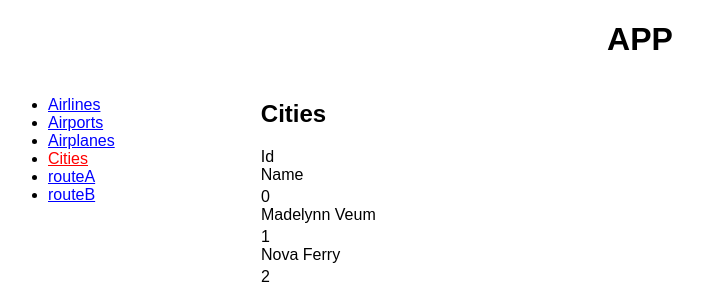
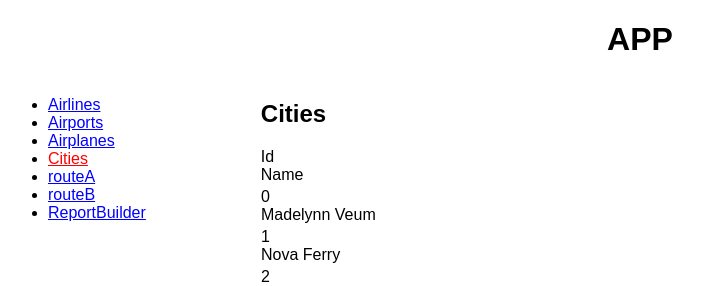
Before and after one commit to adardesign/capsuleCode, a React (Create React App) app: page /cities in a window 1280 px wide. Both pictures are taken after typing "Sample", "Sample123" into the empty fields and a click on the button "Login". Shown: the top 286 px of the page, without its empty margins (0-703 px from the left). Built offline with nearby package versions, Linux system fonts and the light colour scheme.

Commit message:
report builder

```diff
--- a/package.json
+++ b/package.json
@@ -9,8 +9,11 @@
   "main": "src/index.js",
   "dependencies": {
     "@reach/router": "^1.3.3",
+    "@tinymce/tinymce-react": "^3.8.4",
     "axios": "^0.19.2",
     "faker": "^4.1.0",
+    "highcharts": "^8.2.2",
+    "highcharts-react-official": "^3.0.0",
     "react": "16.13.1",
     "react-data-grid": "7.0.0-canary.16",
     "react-data-grid-addons": "6.1.0",
@@ -22,6 +25,7 @@
     "redux": "^4.0.5",
     "redux-devtools-extension": "^2.13.8",
     "redux-thunk": "^2.3.0",
+    "tinymce": "^5.6.2",
     "workbox-sw": "^5.1.3"
   },
   "devDependencies": {
--- /dev/null
+++ b/src/components/molecules/tiny/index.js
@@ -0,0 +1,116 @@
+import React, { useState, useEffect, useRef } from "react";
+import "tinymce/tinymce";
+import "tinymce/icons/default";
+import "tinymce/themes/silver";
+import "tinymce/plugins/paste";
+import "tinymce/plugins/link";
+import "tinymce/plugins/image";
+import "tinymce/plugins/table";
+import "tinymce/skins/ui/oxide/skin.min.css";
+import "tinymce/skins/ui/oxide/content.min.css";
+import "tinymce/skins/content/default/content.min.css";
+import { Editor } from "@tinymce/tinymce-react";
+import Highcharts from "highcharts";
+import HC_exporting from "highcharts/modules/exporting";
+HC_exporting(Highcharts);
+
+function timeout(ms) {
+  return new Promise((resolve) => setTimeout(resolve, ms));
+}
+
+const App = () => {
+  const getSVG = async (data) => {
+    //const container = document.createElement("div");
+    // container.id = "container";
+    const chart = Highcharts.chart("container", {
+      credits: {
+        enabled: true,
+      },
+      xAxis: {
+        categories: [
+          "Jan",
+          "Feb",
+          "Mar",
+          "Apr",
+          "May",
+          "Jun",
+          "Jul",
+          "Aug",
+          "Sep",
+          "Oct",
+          "Nov",
+          "Dec",
+        ],
+      },
+      series: [
+        {
+          data: [
+            29.9,
+            71.5,
+            106.4,
+            129.2,
+            144.0,
+            176.0,
+            135.6,
+            148.5,
+            216.4,
+            194.1,
+            95.6,
+            54.4,
+          ],
+        },
+      ],
+    });
+    await timeout(300);
+
+    // console.log(Highcharts);
+    console.log(chart.getSVG());
+    return chart.getSVG();
+  };
+  useEffect(async () => {
+      const content = await getSVGs()
+      setContentEditor(content);
+    return () => {
+      // cleanup
+    };
+  }, []);
+  const [contentEditor, setContentEditor] = useState("<h1>TEST</h1><img src='https://pdf-lib.js.org/img/logo-full.svg' width='150' />"
+  );
+  const handleEditorChange = (content, editor) => {
+    console.log("Content was updated:", content, editor);
+    // setContentEditor("");
+  };
+
+
+
+  return (
+    <>
+      <div id="container"></div>
+      <Editor
+        initialValue="TEST"
+        init={{
+          extended_valid_elements: "svg[*],defs[*],pattern[*],desc[*],metadata[*],g[*],mask[*],path[*],line[*],marker[*],rect[*],circle[*],ellipse[*],polygon[*],polyline[*],linearGradient[*],radialGradient[*],stop[*],image[*],view[*],text[*],textPath[*],title[*],tspan[*],glyph[*],symbol[*],switch[*],use[*]",
+          skin: true,
+          content_css: false,
+          height: 500,
+          menubar: false,
+          plugins: [
+            "link image",
+            "table paste export pagebreak",
+            "highcharts highchartssvg",
+            "advlist autolink lists link image charmap print preview anchor",
+            "searchreplace visualblocks code fullscreen",
+            "insertdatetime media table contextmenu paste",
+            "highcharts highchartssvg noneditable",
+          ],
+          toolbar:
+            "pagebreak insertfile undo redo | styleselect | bold italic | alignleft aligncenter alignright alignjustify | bullist numlist outdent indent | link image | export",
+        }}
+        value={contentEditor}
+        onEditorChange={handleEditorChange}
+      />
+    </>
+  );
+};
+
+export default App;
--- /dev/null
+++ b/src/containers/ReportBuilder/index.js
@@ -0,0 +1,15 @@
+import React from "react";
+import { Link, Router } from "@reach/router";
+import Tiny from "../../components/molecules/tiny/";
+
+
+export default function index() {
+  return (
+    <div>
+      <Link to="tiny">Tiny</Link>
+      <Router>
+        <Tiny path="tiny" />
+      </Router>
+    </div>
+  );
+}
--- a/src/routes.js
+++ b/src/routes.js
@@ -1,9 +1,8 @@
 import React, { lazy, Suspense } from "react";
-import { Router } from "@reach/router";
+import { Router, Link } from "@reach/router";
 import { connect } from "react-redux";
 import Login from "./containers/Login/";
-import Nav from "./components/molecules/nav";
-import LazyLoadingPage from "./components/atoms/lazyLoadingPage";
+import LazyLoadingPage from "./components/atoms/LazyLoadingPage";
 
 const RouteA = lazy(() => import("./containers/RouteA"));
 const RouteB = lazy(() => import("./containers/RouteB"));
@@ -11,24 +10,50 @@ const Airlines = lazy(() => import("./containers/Airlines"));
 const Airports = lazy(() => import("./containers/Airports"));
 const Airplanes = lazy(() => import("./containers/Airplanes"));
 const Cities = lazy(() => import("./containers/Cities"));
+const ReportBuilder = lazy(() => import("./containers/ReportBuilder"));
 
-
+const NavLink = (props) => (
+  <Link
+    {...props}
+    getProps={({ isCurrent }) => {
+      return {
+        style: {
+          color: isCurrent ? "red" : "blue",
+        },
+      };
+    }}
+  />
+);
 
 const Routes = ({ isLoggedIn }) => {
   if (!isLoggedIn) return <Login />;
   return (
     <div className="row">
-      <Nav
-        className="column1"
-        navItems={[
-          { route: "airlines", name: "Airlines" },
-          { route: "airports", name: "Airports" },
-          { route: "airplanes", name: "Airplanes" },
-          { route: "cities", name: "Cities" },
-          { route: "routeA", name: "routeA" },
-          { route: "routeB", name: "routeB" },
-        ]}
-      />
+      <nav className="column1">
+        <ul>
+          <li>
+            <NavLink to="/airlines">Airlines</NavLink>
+          </li>
+          <li>
+            <NavLink to="/airports">Airports</NavLink>
+          </li>
+          <li>
+            <NavLink to="/airplanes">Airplanes</NavLink>
+          </li>
+          <li>
+            <NavLink to="/cities">Cities</NavLink>
+          </li>
+          <li>
+            <NavLink to="/routeA">routeA</NavLink>
+          </li>
+          <li>
+            <NavLink to="/routeB">routeB</NavLink>
+          </li>
+          <li>
+            <NavLink to="/ReportBuilder">ReportBuilder</NavLink>
+          </li>
+        </ul>
+      </nav>
       <div className="column2">
         <Suspense fallback={<LazyLoadingPage />}>
           <Router>
@@ -38,6 +63,7 @@ const Routes = ({ isLoggedIn }) => {
             <Airports path="/airports" />
             <Airplanes path="/airplanes" />
             <Cities path="/cities" />
+            <ReportBuilder path="/ReportBuilder/*" />
           </Router>
         </Suspense>
       </div>
```
Also changed, not shown: 1 other file (tests, documents, lock files or other folders).
